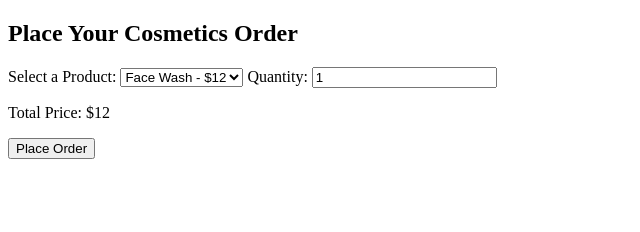
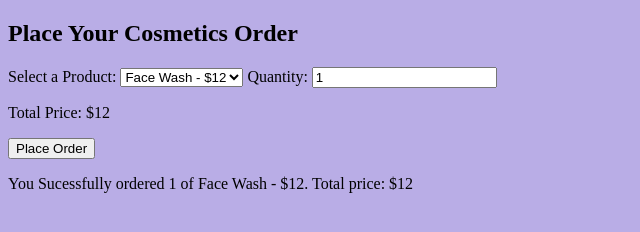
Before and after one commit to Ramishahq/Coding-Challenge-11, a plain HTML site: page index.html in a window 1280 px wide. Both pictures are taken after a click on the button "Place Order". Shown: the whole page, without its empty margins (0-640 px from the left). Drawn offline with Linux system fonts and the light colour scheme.

Commit message:
Handle order submission and display order summary

```diff
--- a/index.html
+++ b/index.html
@@ -5,7 +5,8 @@
  <meta name="viewport" content="width=device-width, initial-scale=1.0">
    <title>Order Management</title>
 </head>
-<body>
+<body><body style="background-color: rgb(185, 173, 230);"></body>
+
     <h2>Place Your Cosmetics Order</h2>
 
     <label for="product-selector">Select a Product:</label>
--- a/main.js
+++ b/main.js
@@ -23,3 +23,12 @@ quantityInput.addEventListener('input', function() {
     quantityInput.value = 1;
     }
     });
+
+// Task 4 Handle Order Submission
+placeOrderButton.addEventListener('click', function() {
+    const selectedProduct = productSelector.options[productSelector.selectedIndex].text;
+    const quantity = quantityInput.value;
+    const totalPrice = totalPriceElement.textContent;
+
+    orderSummary.textContent = `You Sucessfully ordered ${quantity} of ${selectedProduct}. Total price: $${totalPrice}`;
+});
```
